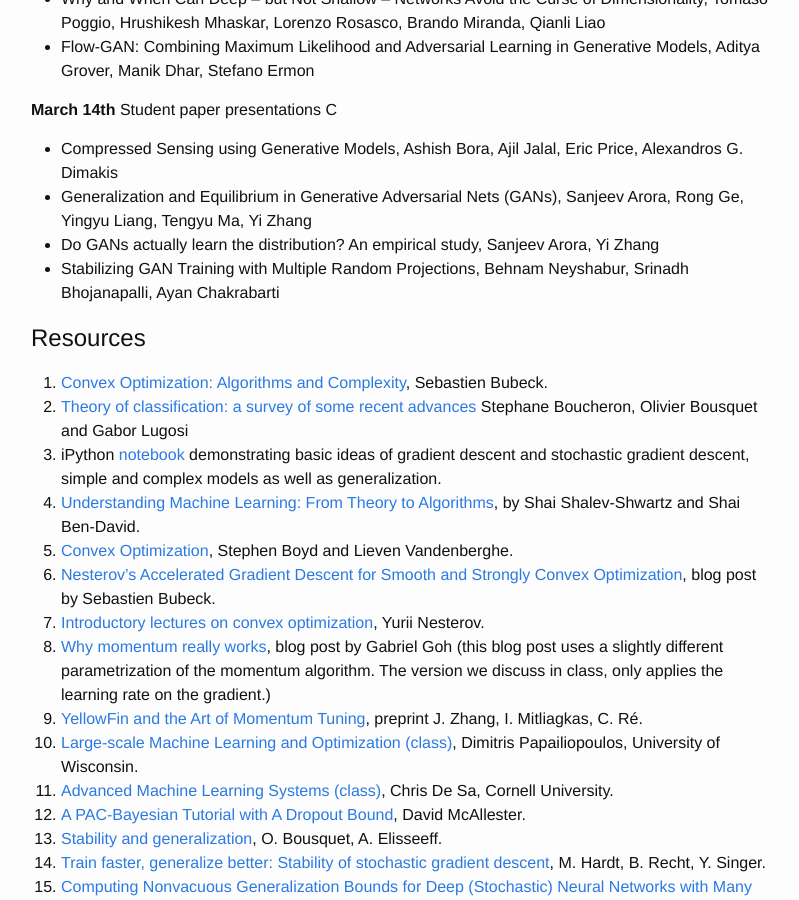
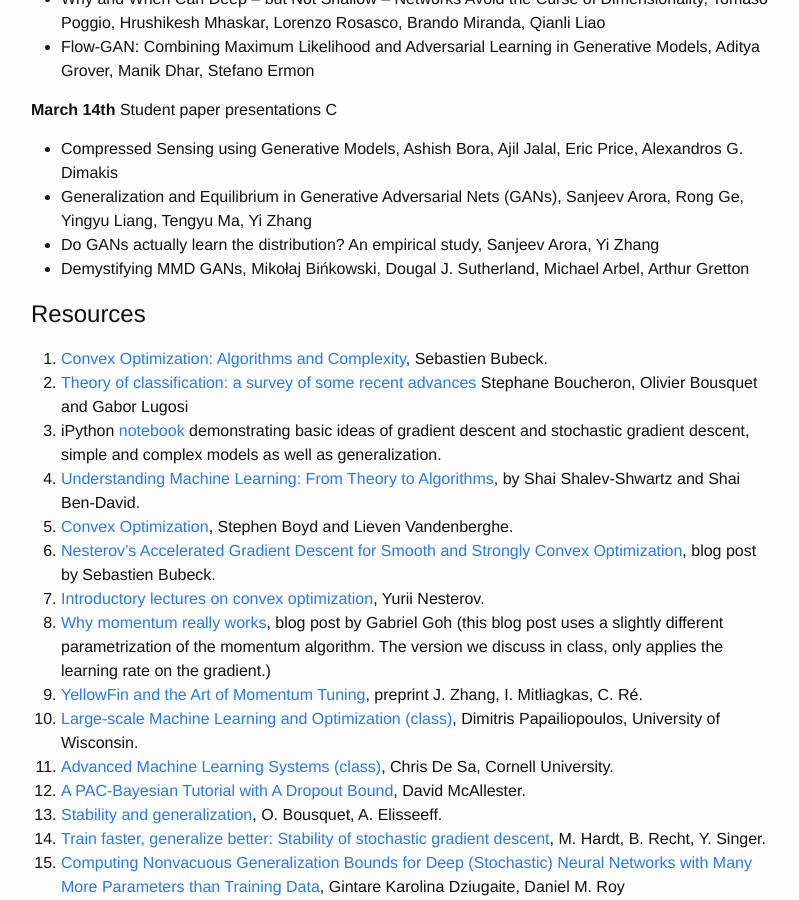
Before and after one commit to mitliagkas/mitliagkas.github.io, a Jekyll site: the page built from dl-theory-class.md, in a window 1280 px wide and 900 px high, scrolled down 3472 px. Shown: the whole window, without its empty margins (239-1038 px from the left). Built offline with Jekyll 4.4.1, drawn with Linux system fonts in a browser that asks for light colours.

Commit message:
Class presentation change

```diff
--- a/dl-theory-class.md
+++ b/dl-theory-class.md
@@ -189,8 +189,8 @@ Student paper presentations C
 - Compressed Sensing using Generative Models, Ashish Bora, Ajil Jalal, Eric Price, Alexandros G. Dimakis
 - Generalization and Equilibrium in Generative Adversarial Nets (GANs), Sanjeev Arora, Rong Ge, Yingyu Liang, Tengyu Ma, Yi Zhang
 - Do GANs actually learn the distribution? An empirical study, Sanjeev Arora, Yi Zhang
-- Stabilizing GAN Training with Multiple Random Projections, Behnam Neyshabur, Srinadh Bhojanapalli, Ayan Chakrabarti
-
+- Demystifying MMD GANs,
+Mikołaj Bińkowski, Dougal J. Sutherland, Michael Arbel, Arthur Gretton
 
 
 
```
